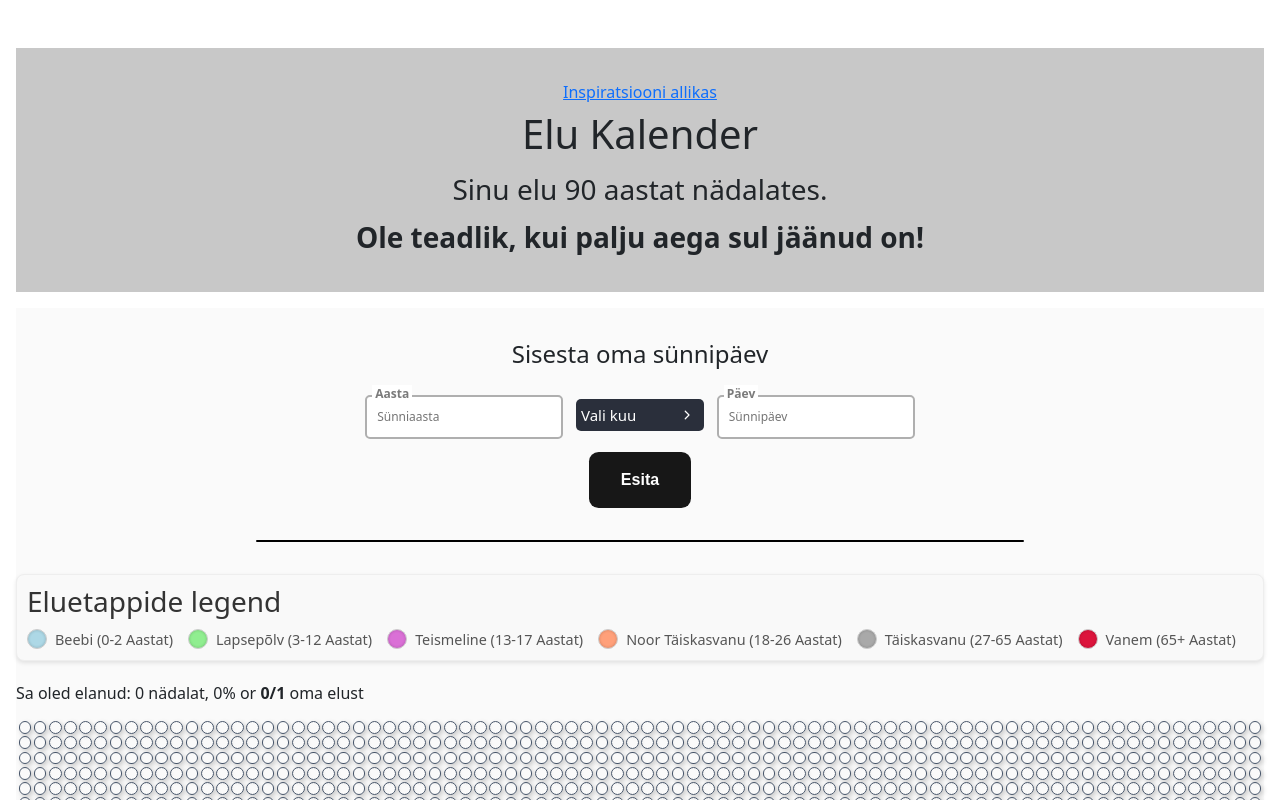
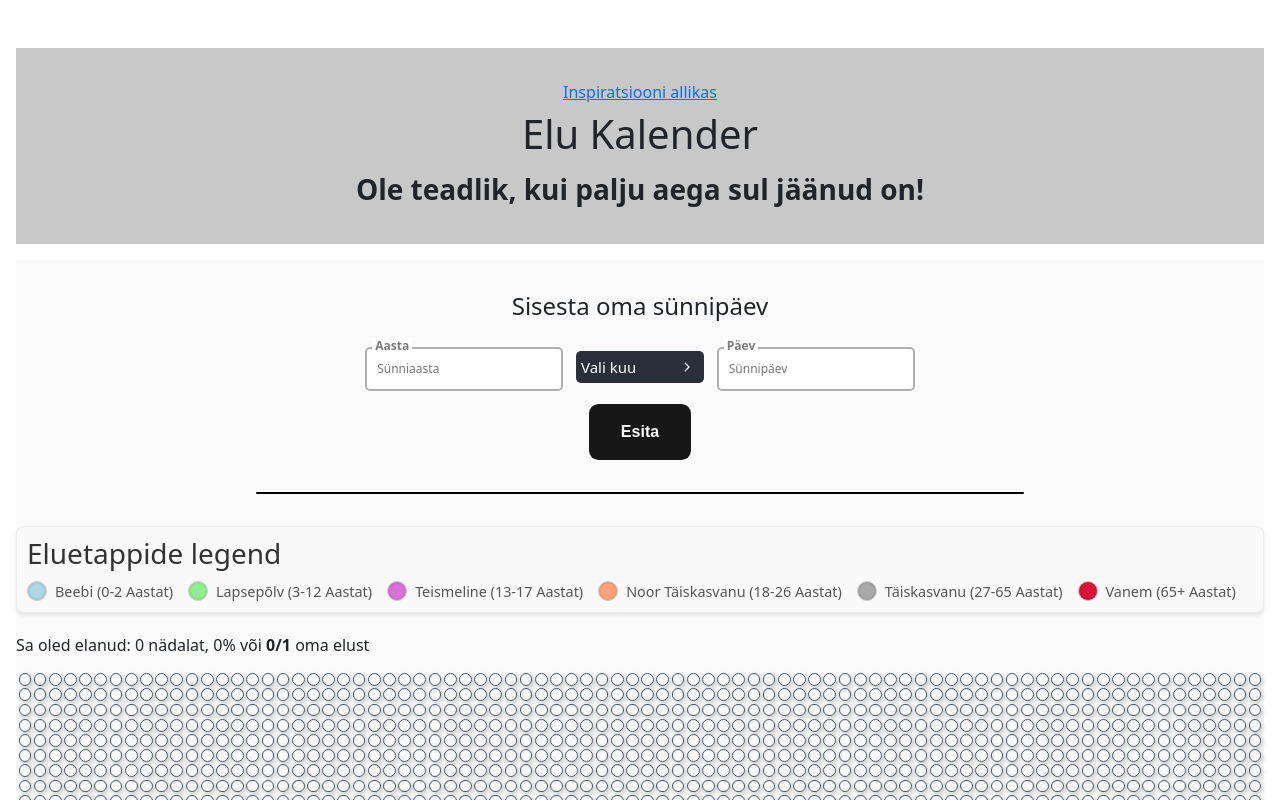
Before and after one commit to MasterShifuCsgo/90-years-of-your-life, a React (Vite) app: page / in a window 1280 px wide. Shown: the top 800 px of the page. Built offline with nearby package versions, Linux system fonts and the light colour scheme.

Commit message:
finishing touches

```diff
--- a/src/App.jsx
+++ b/src/App.jsx
@@ -35,7 +35,6 @@ function App() {
         <a href="https://www.youtube.com/watch?v=arj7oStGLkU">Inspiratsiooni allikas</a>
         <Description className="fs-2">
           <span className="fs-1">Elu Kalender</span><br/>
-          <span className="fs-3">Sinu elu 90 aastat nädalates.</span><br/>
           <span className="fs-3 fw-bold">Ole teadlik, kui palju aega sul jäänud on!</span>
         </Description>
       </AboveDiv>
@@ -47,7 +46,7 @@ function App() {
           <Legend/>
           <p>
             Sa oled elanud: {weeks} nädalat,{' '}
-            {Math.floor(weeks * 100 / (52 * 90))}% or{' '}
+            {Math.floor(weeks * 100 / (52 * 90))}% või{' '}
             <span style={{ fontWeight: 'bold' }}>
               {simplifyFraction(weeks, TOTAL_WEEKS)}
             </span>{' '}
```
